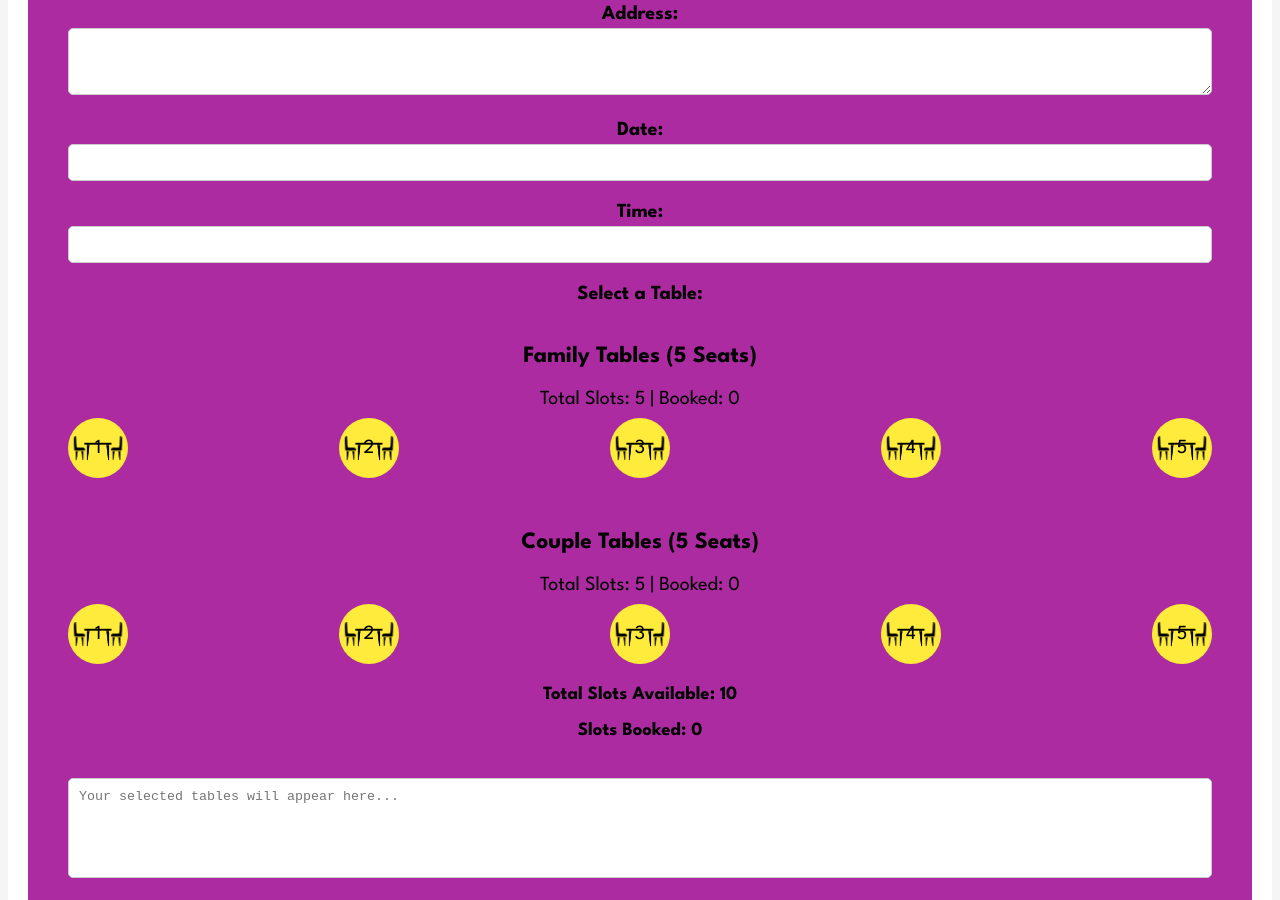
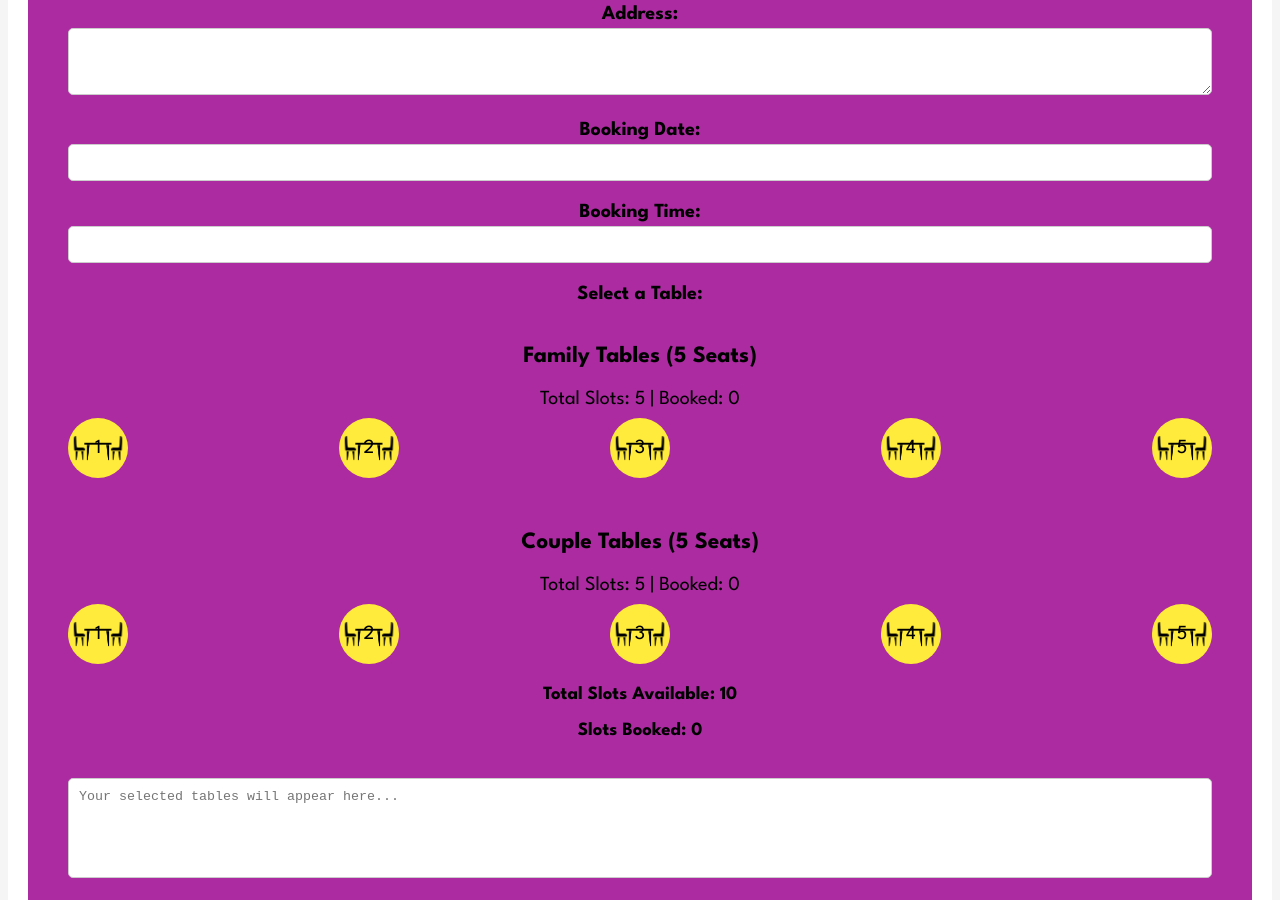
Before and after one commit to sujithputta02/Platera, a website: page Public/whiroo.html in a window 1280 px wide. Shown: the part 1140-2040 px from the top of the page. Drawn offline with nearby package versions, Linux system fonts and the light colour scheme.

Commit message:
Update whiroo.html

```diff
--- a/Public/whiroo.html
+++ b/Public/whiroo.html
@@ -4,12 +4,15 @@
   <meta charset="UTF-8">
   <meta name="viewport" content="width=device-width, initial-scale=1.0">
   <title>PlAterA. - The White Room</title>
-  <link rel="stylesheet" href="/Public/styles/mgr.css">
+  <link rel="stylesheet" href="/Public/styles/darkmode.css">
+    <link rel="stylesheet" href="/Public/styles/mgr.css">
   <link rel="stylesheet" href="https://cdn.jsdelivr.net/npm/flatpickr/dist/flatpickr.min.css">
   <style>
     @import url('https://fonts.googleapis.com/css2?family=League+Spartan:wght@100..900&display=swap');
   </style>
   <link rel="icon" href="/Public/websiteimages/platera favicon.png">
+  <link rel="stylesheet" href="https://cdn.jsdelivr.net/npm/flatpickr/dist/flatpickr.min.css">
+  <script src="https://cdn.jsdelivr.net/npm/flatpickr"></script>
 </head>
 <body>
   <!-- Header Section -->
@@ -65,13 +68,13 @@
                 <textarea id="address" name="address" rows="3" required></textarea>
             </div>
             <div class="form-group">
-                <label for="date">Date:</label>
-                <input type="date" id="date" name="date" required>
-            </div>
-            <div class="form-group">
-                <label for="time">Time:</label>
-                <input type="time" id="time" name="time" required>
-            </div>
+              <label for="date">Booking Date:</label>
+              <input type="text" id="date" name="date" required>
+          </div>
+          <div class="form-group">
+              <label for="time">Booking Time:</label>
+              <input type="text" id="time" name="time" required>
+          </div>
             <div class="form-group">
                 <label>Select a Table:</label>
                 <div class="table-selection">
@@ -151,5 +154,6 @@
     <h6>&copy; PlAterA 2024. All Rights Reserved.</h6>
   </footer>
   <script src="/Public/javascript/homepage.js"></script>
+    <script src="/Public/javascript/darkmode.js"></script>
 </body>
 </html>
```
